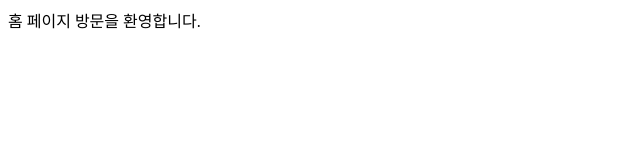
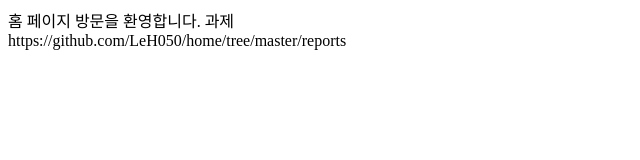
Before and after one commit to LeH050/home, a plain HTML site: page index.html in a window 1280 px wide. Shown: the whole page, without its empty margins (0-640 px from the left). Drawn offline with Linux system fonts and the light colour scheme.

Commit message:
웹프 과제1

```diff
--- a/index.html
+++ b/index.html
@@ -6,5 +6,7 @@
 </head>
 <body>
 홈 페이지 방문을 환영합니다.
+과제<br>
+https://github.com/LeH050/home/tree/master/reports
 </body>
 </html>
```
